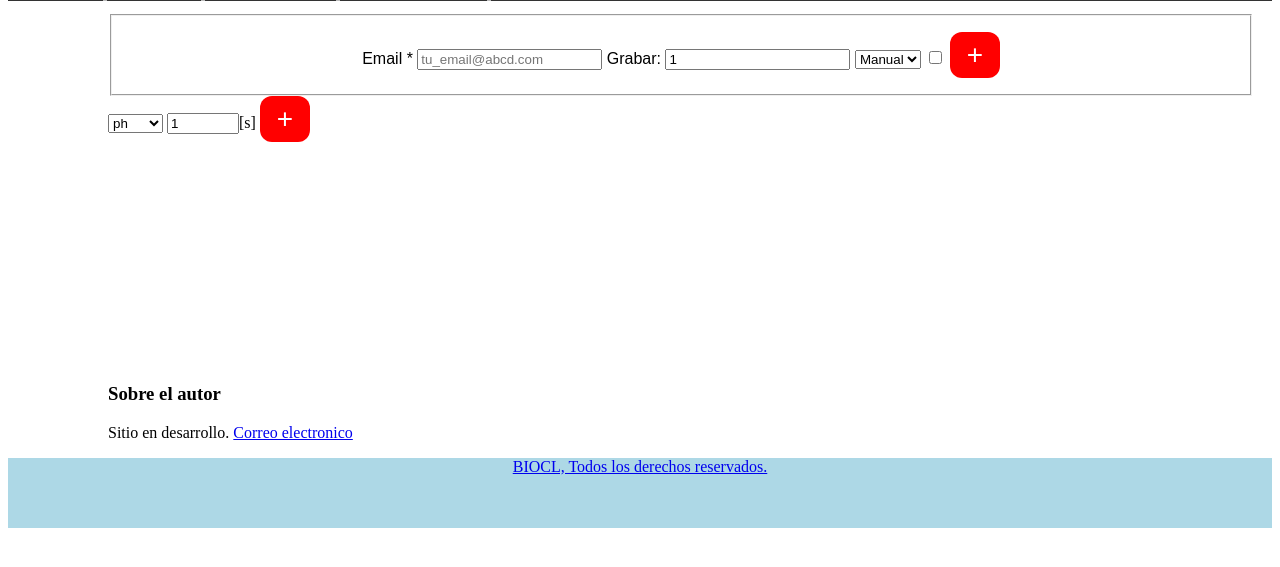
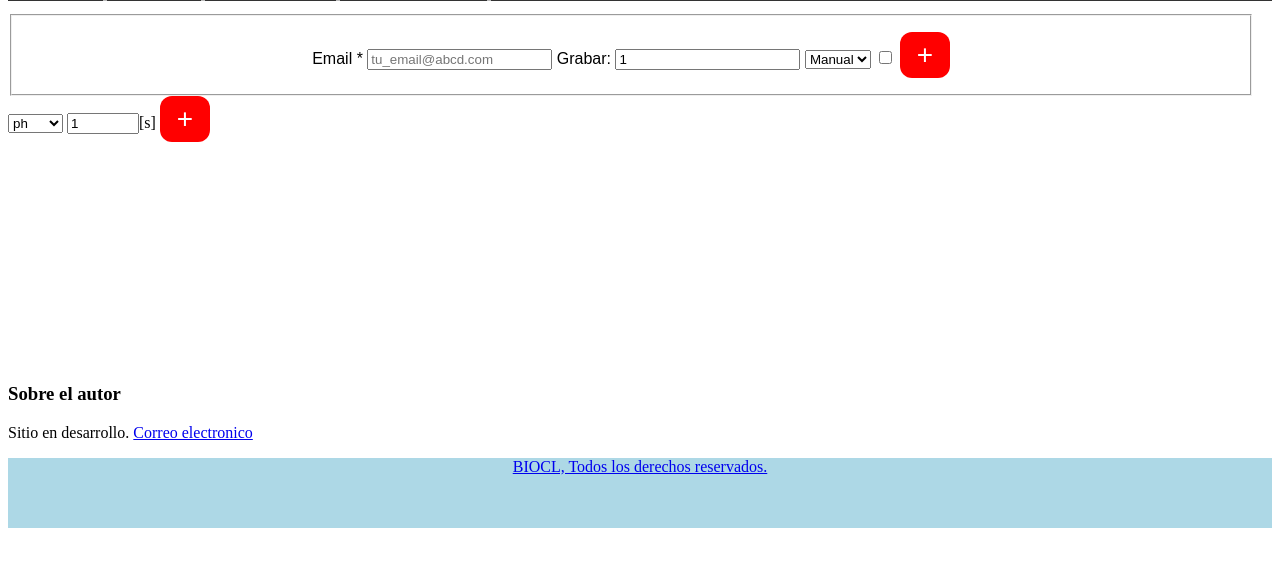
Before and after one commit to hooper2chile/biocl_system, a Flask app: page /dbase in a window 1280 px wide. Shown: the part 174-741 px from the top of the page. Run offline with Flask 2, Linux system fonts and the light colour scheme; parts of the project's set-up code (start-up, migrations or seed data) failed here and were passed over; some libraries are stand-ins or nearby versions.

Commit message:
pid html+

```diff
--- a/static/stylesheets/style.css
+++ b/static/stylesheets/style.css
@@ -259,7 +259,9 @@ fieldset {
 }
 
 .centrar{
-  margin-left: 100px;
+  /*margin-left: 100px;*/
+  margin-right: auto;
+  margin-left: auto;
 }
 
 .button {
```
